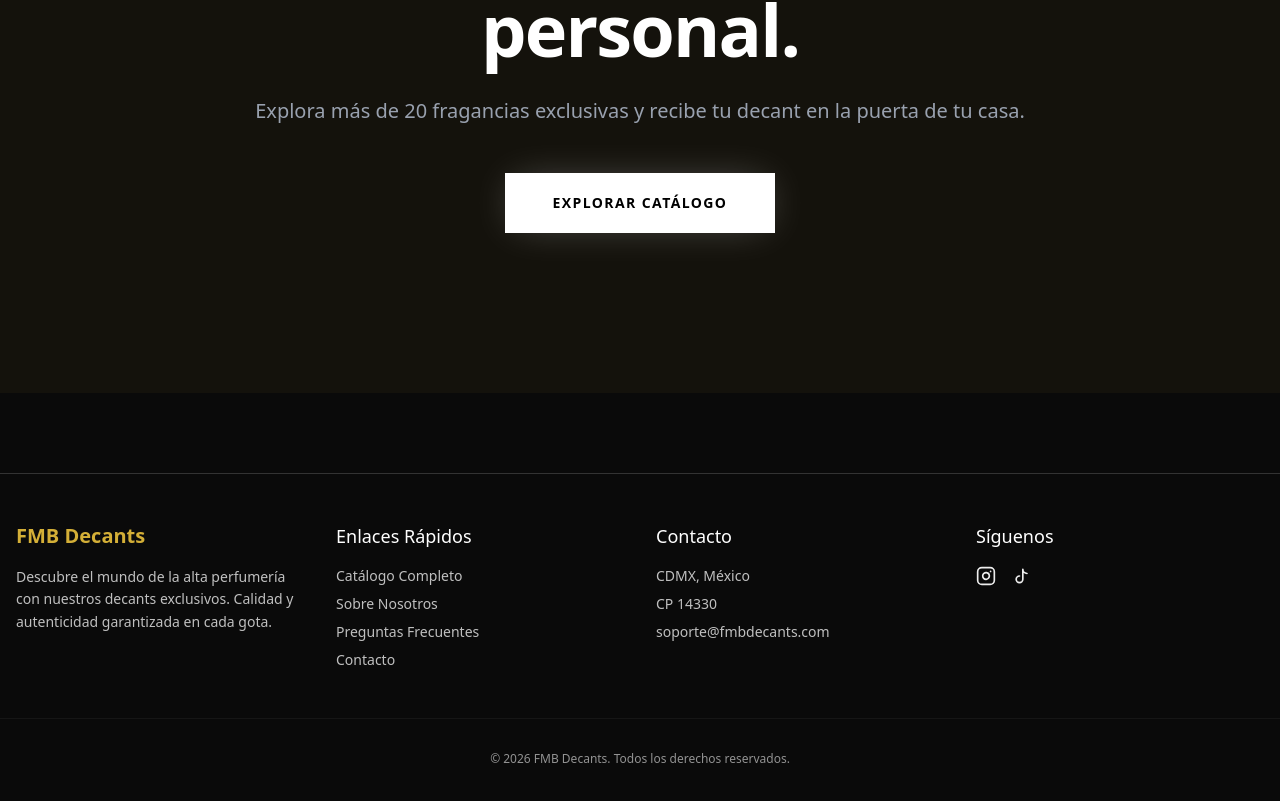
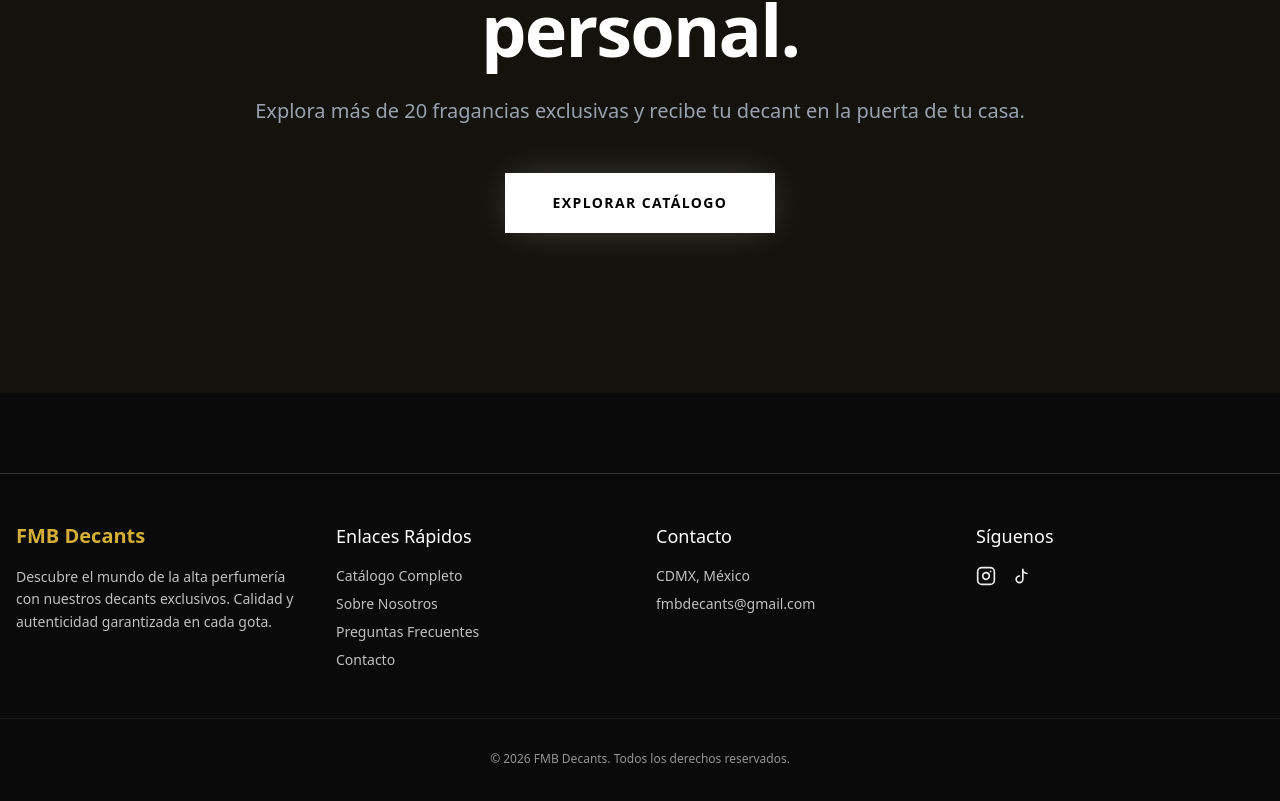
Before and after one commit to Pepinpin06/fmb-decants, a Next.js app: page / in a window 1280 px wide. Shown: the part 2776-3577 px from the top of the page. Built offline with nearby package versions, Linux system fonts and the light colour scheme; a web font is replaced by a local one.

Commit message:
Actualizar contacto en footer

```diff
--- a/components/Footer.tsx
+++ b/components/Footer.tsx
@@ -30,8 +30,7 @@ export default function Footer() {
                     <h4 className="text-lg font-medium text-white mb-4">Contacto</h4>
                     <ul className="space-y-2 text-sm opacity-80">
                         <li>CDMX, México</li>
-                        <li>CP 14330</li>
-                        <li>soporte@fmbdecants.com</li>
+                        <li>fmbdecants@gmail.com</li>
                     </ul>
                 </div>
 
```
